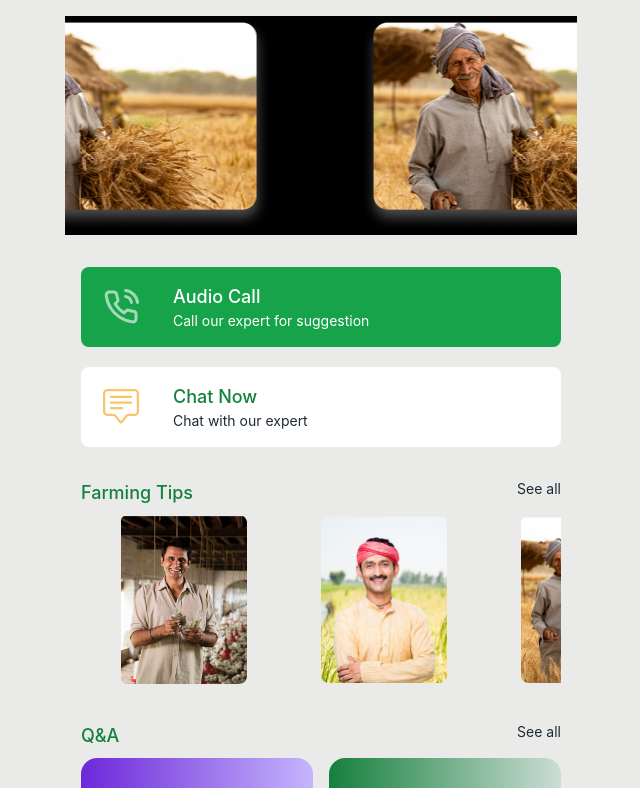
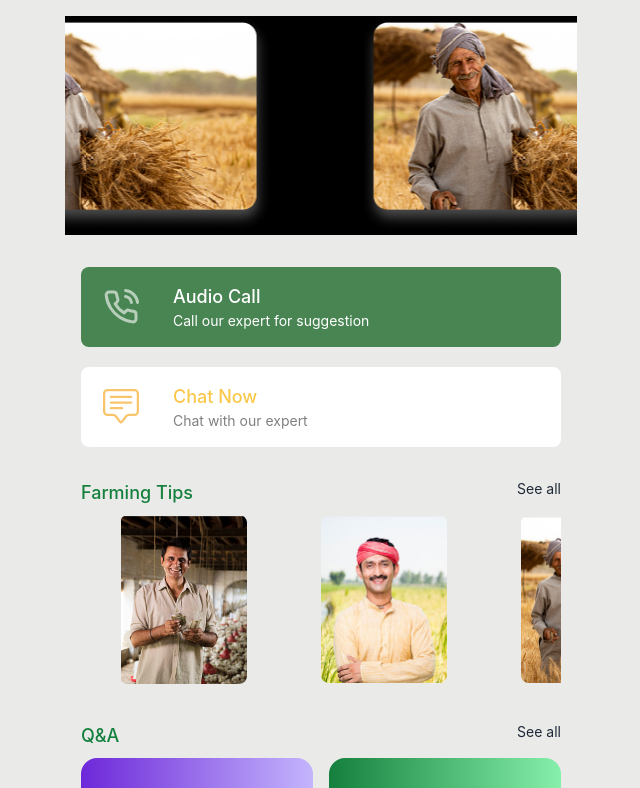
Before and after one commit to masudrana2779/agro-pwa, a Next.js app: page / in a window 1280 px wide. Shown: the top 788 px of the page, without its empty margins (319-959 px from the left). Built offline with nearby package versions, Linux system fonts and the light colour scheme.

Commit message:
custom color added

```diff
--- a/components/CallChat/index.tsx
+++ b/components/CallChat/index.tsx
@@ -8,7 +8,7 @@ const CallChat = () => {
       <div className="p-4">
         <div className="grid grid-cols-1 gap-5">
           <CallChatItem
-            bgColor="bg-green-600"
+            bgColor="bg-custom_green-400"
             title={"Audio Call"}
             icon={<FiPhoneCall />}
             paragraph={"Call our expert for suggestion"}
@@ -18,8 +18,8 @@ const CallChat = () => {
           />
           <CallChatItem
             bgColor="bg-white"
-            titleColor="text-green-700"
-            paragraphColor="text-gray-800"
+            titleColor="text-custom_orange-100"
+            paragraphColor="text-custom_gray-400"
             title={"Chat Now"}
             icon={<BsChatSquareText />}
             paragraph={"Chat with our expert"}
--- a/tailwind.config.js
+++ b/tailwind.config.js
@@ -7,18 +7,20 @@ module.exports = {
   theme: {
     extend: {
       colors: {
-        gray: {
+        custom_gray: {
           100: "#EAEBE9",
           200: "#A9B2B6",
+          400: "#808080",
         },
-        orange: {
-          100: "#FFCE82",
-          200: "#F9B266",
+        custom_orange: {
+          100: "#FAC84A",
+          200: "#FFCE82",
+          300: "#F9B266",
         },
-        red: {
+        custom_red: {
           400: "#F65D5A",
         },
-        green: {
+        custom_green: {
           100: "#E6F1E6",
           200: "#D7EADD",
           300: "#CCDDD5",
```
